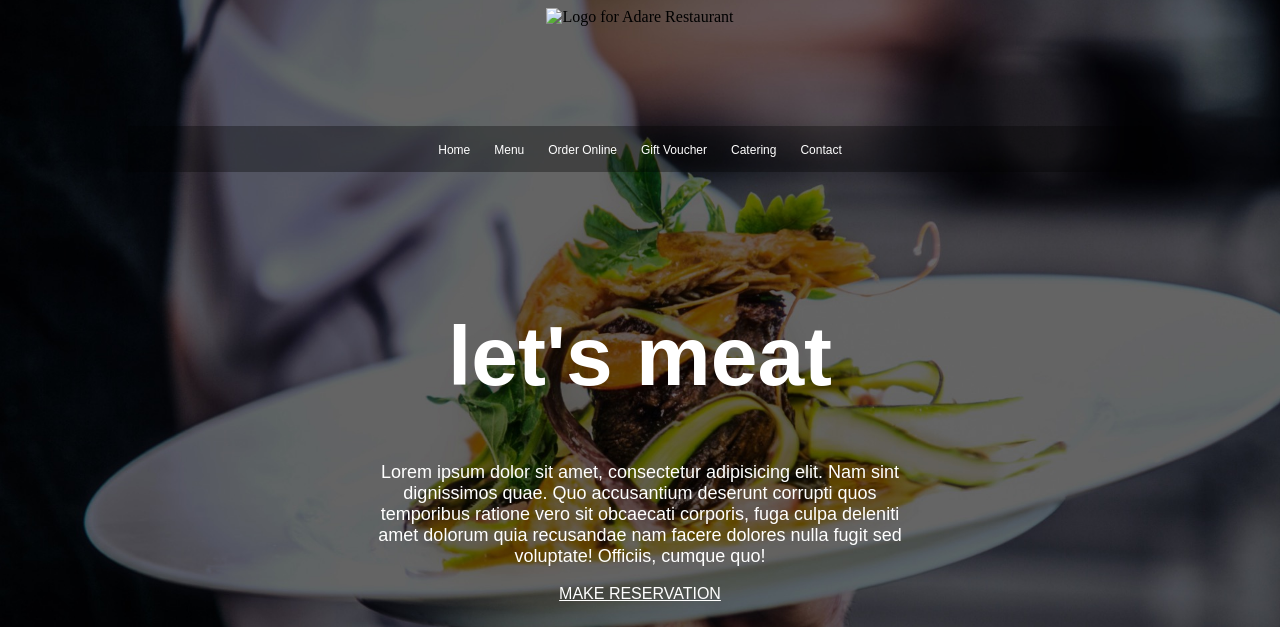
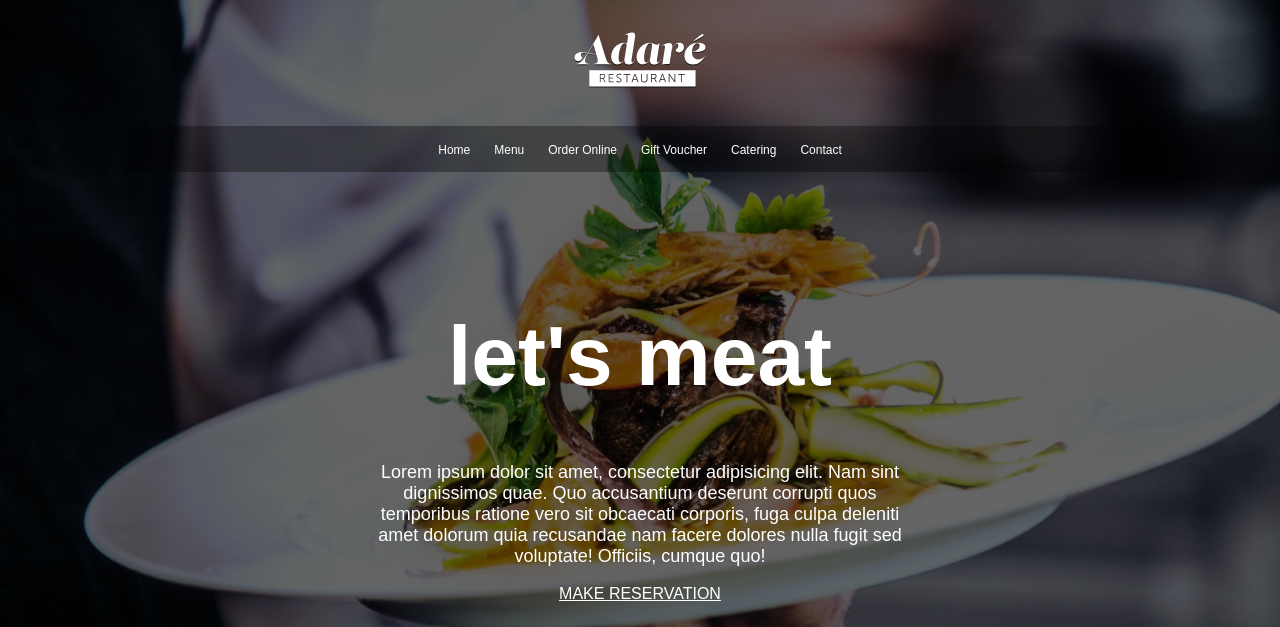
Before and after one commit to muthuramakrishnan/Basic_HTML_CSS_website_Ador_Restaurant, a plain HTML site: page index.html in a window 1280 px wide. Shown: the top 627 px of the page. Drawn offline with Linux system fonts and the light colour scheme.

Commit message:
Update index.html

```diff
--- a/index.html
+++ b/index.html
@@ -12,7 +12,7 @@
 
     <div class="container"><!--used for formatting the whole content like setting global margin-->
         <header>
-            <img src="images/logo-adare-restaurant.png" alt="Logo for Adare Restaurant">
+            <img src="https://raw.githubusercontent.com/muthuramakrishnan/Basic_HTML_CSS_website_Ador_Restaurant/main/logo-adare-restaurant.png" alt="Logo for Adare Restaurant">
         </header>
         <nav>
             <a href="#">Home</a>
```
